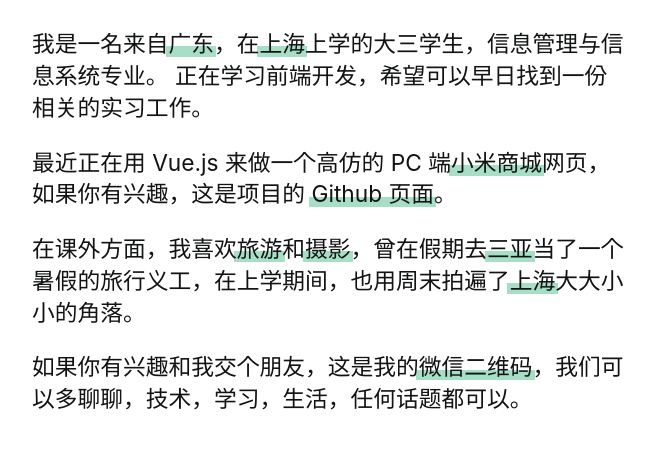
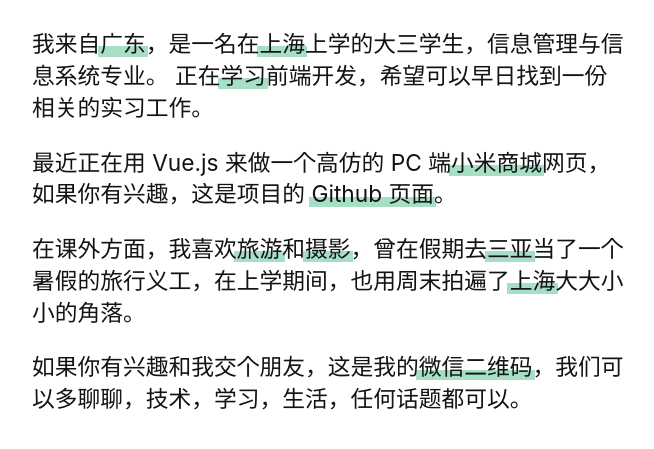
Before and after one commit to leongwenjun/leongwenjun.github.io, a plain HTML site: page index.html in a window 1280 px wide. Shown: the part 261-710 px from the top of the page, without its empty margins (104-758 px from the left). Drawn offline with Linux system fonts and the light colour scheme.

Commit message:
修改措辞

```diff
--- a/index.html
+++ b/index.html
@@ -16,12 +16,12 @@
       我的名字叫<a id="first">梁文俊</a>。
     </p>
     <p>
-      我是一名来自<a>广东</a>，在<a>上海</a>上学的大三学生，信息管理与信息系统专业。
-      正在学习前端开发，希望可以早日找到一份相关的实习工作。
+      我来自<a>广东</a>，是一名在<a>上海</a>上学的大三学生，信息管理与信息系统专业。
+      正在<a href="https://github.com/neonon">学习</a>前端开发，希望可以早日找到一份相关的实习工作。
     </p>
     <p>
       最近正在用 Vue.js 来做一个高仿的 PC
-      端<a>小米商城</a>网页，如果你有兴趣，这是项目的 <a>Github 页面</a>。
+      端<a>小米商城</a>网页，如果你有兴趣，这是项目的 <a href="https://github.com/neonon/imitating-mi-shop">Github 页面</a>。
     </p>
     <p>
       在课外方面，我喜欢<a>旅游</a>和<a>摄影</a>，曾在假期去<a>三亚</a>当了一个暑假的旅行义工，在上学期间，也用周末拍遍了<a>上海</a>大大小小的角落。
```
